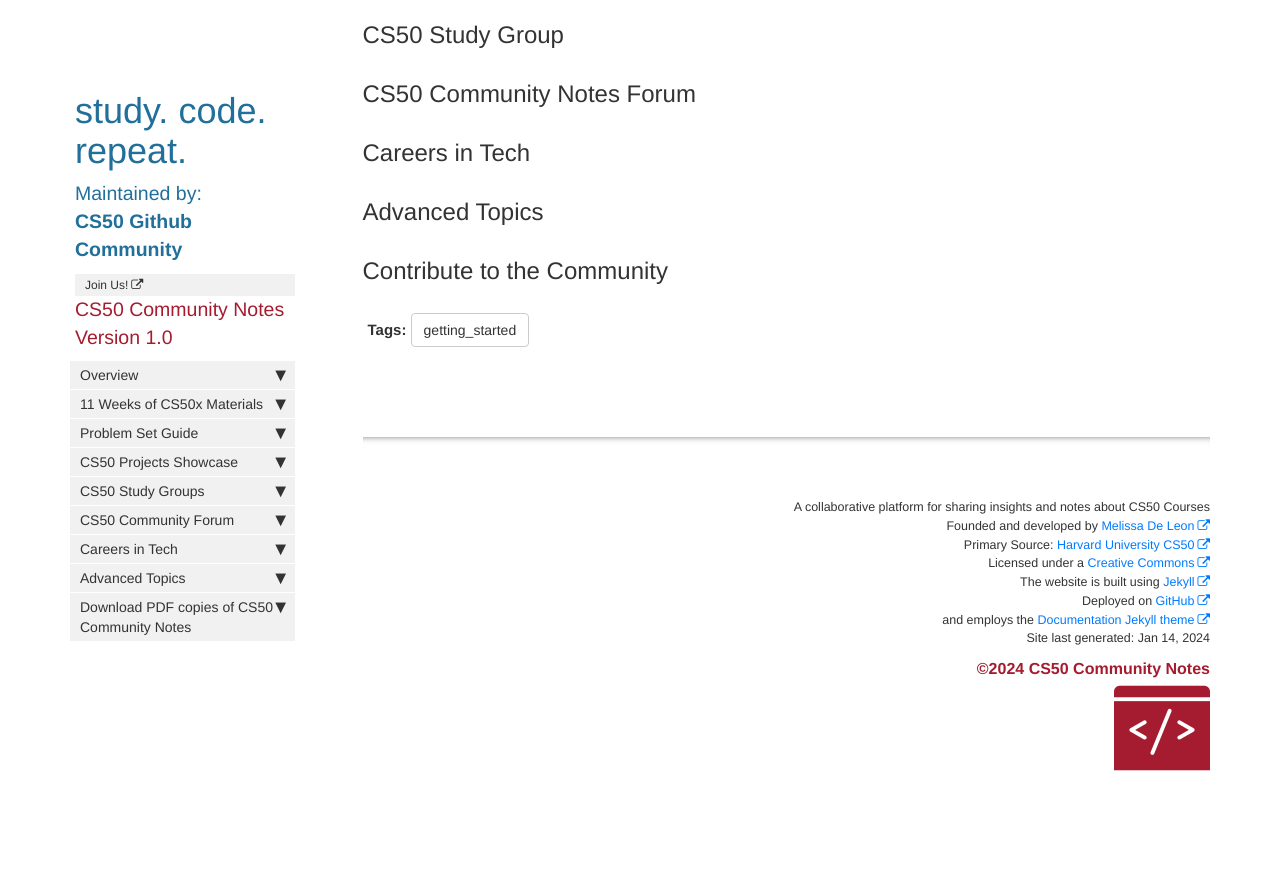
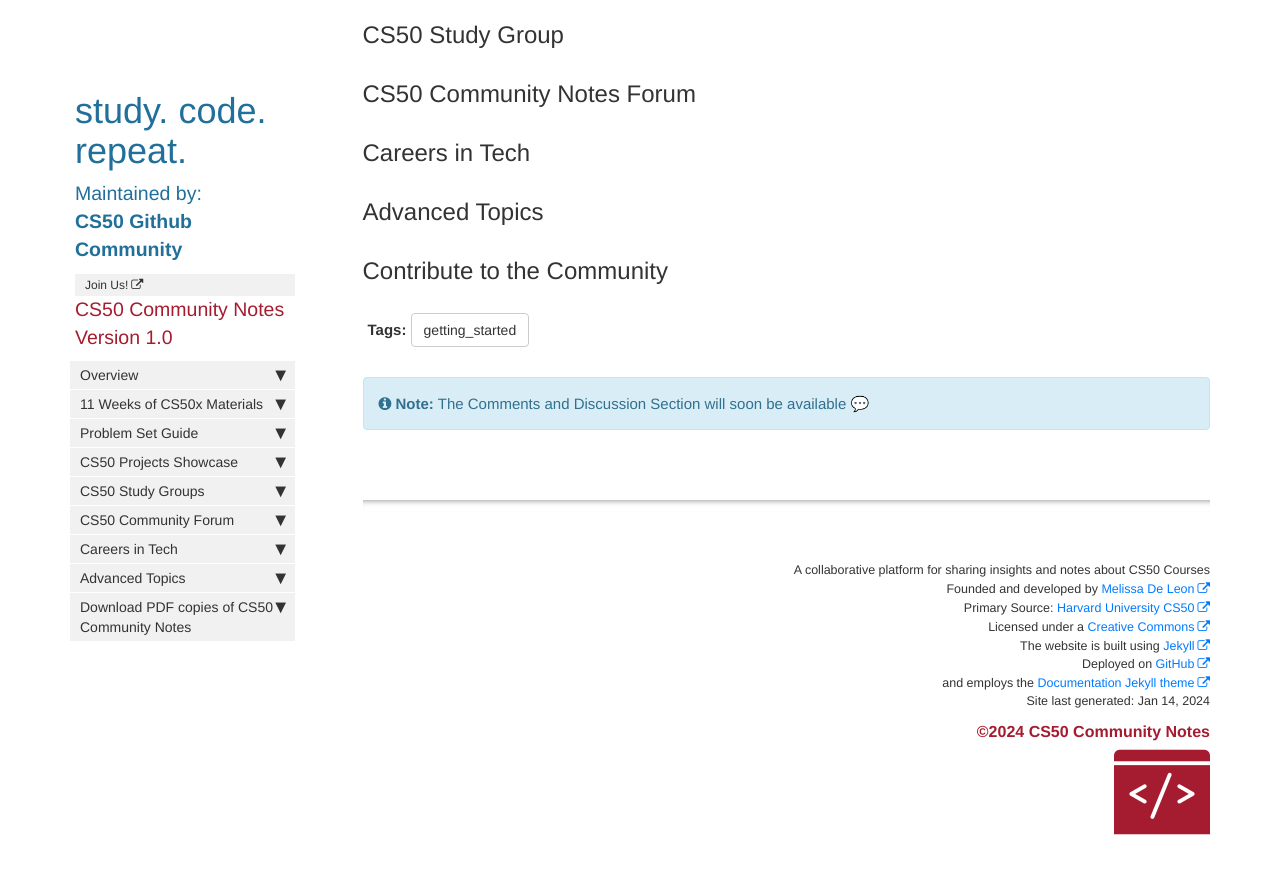
Before and after one commit to melissadeleonx/cs50-community-notes, a Jekyll site: the page built from index.md, in a window 1280 px wide and 900 px high, scrolled down 5457 px. Shown: the top 874 px of the window. Built offline with Jekyll 4.4.1, drawn with Linux system fonts in a browser that asks for light colours; comment, search, counter and statistics services are not loaded; before the commit the page ends 6293 px from its top, so only the background shows below that.

Commit message:
_config.yml updated

```diff
--- a/_config.yml
+++ b/_config.yml
@@ -12,7 +12,7 @@ site_title: CS50 Community Notes
 company_name: Copyright 2024 Melissa De Leon
 # this appears in the footer
 
-github_editme_path: melissadeleonx/cs50-community-notes/blob/gh-pages/
+github_editme_path: melissadeleonx/cs50-community-notes/blob/main/
 # if you're using Github, provide the basepath to the branch you've created for reviews, following the sample here. if not, leave this value blank.
 
 # gitlab_editme_path: tomjoht/documentation-theme-jekyll/blob/gh-pages/
@@ -106,7 +106,8 @@ sidebars:
 - product2_sidebar
 - other
 
-description: "Intended as a documentation theme based on Jekyll for technical writers documenting software and other technical products, this theme has all the elements you would need to handle multiple products with both multi-level sidebar navigation, tags, and other documentation features."
+description: "<CS50 Community Notes is a collaborative platform where students and teachers come together to share valuable insights, tips, and additional documentation related to CS50 and other technical subjects. This website serves as a hub for the CS50 community, providing a space for the exchange of knowledge and fostering a supportive learning environment."
+
 # the description is used in the feed.xml file
 
 # needed for sitemap.xml file only
@@ -117,4 +118,4 @@ description: "Intended as a documentation theme based on Jekyll for technical wr
 github: [metadata]
 
 
-# Copyright 2021 Google LLC
+# Copyright 2024 CS50 Community Notes
--- a/_layouts/page.html
+++ b/_layouts/page.html
@@ -40,9 +40,9 @@ layout: default
 
 
    {% if site.github_editme_path %}
-        <a target="_blank" rel="noopener" href="https://github.com/melissadeleonx/cs50-community-notes/blob/main/{{ page.path }}" class="btn btn-default githubEditButton" role="button">
-            <i class="fa fa-github fa-lg"></i> Edit me
-        </a>
+  <a target="_blank" rel="noopener" href="https://github.com/{{ site.github_editme_path }}{{ page.path }}" class="btn btn-default githubEditButton" role="button">
+    <i class="fa fa-github fa-lg"></i> Edit me
+  </a>
     {% endif %}
 
 
@@ -60,7 +60,7 @@ layout: default
         {% endif %}
     </div>
 
-{% include commento.html %}
+{% include note.html content="The Comments and Discussion Section will soon be available 💬" %}
 
 </div>
 
```
Also changed, not shown: other parts of _layouts/page.html (+1 -1 lines).
